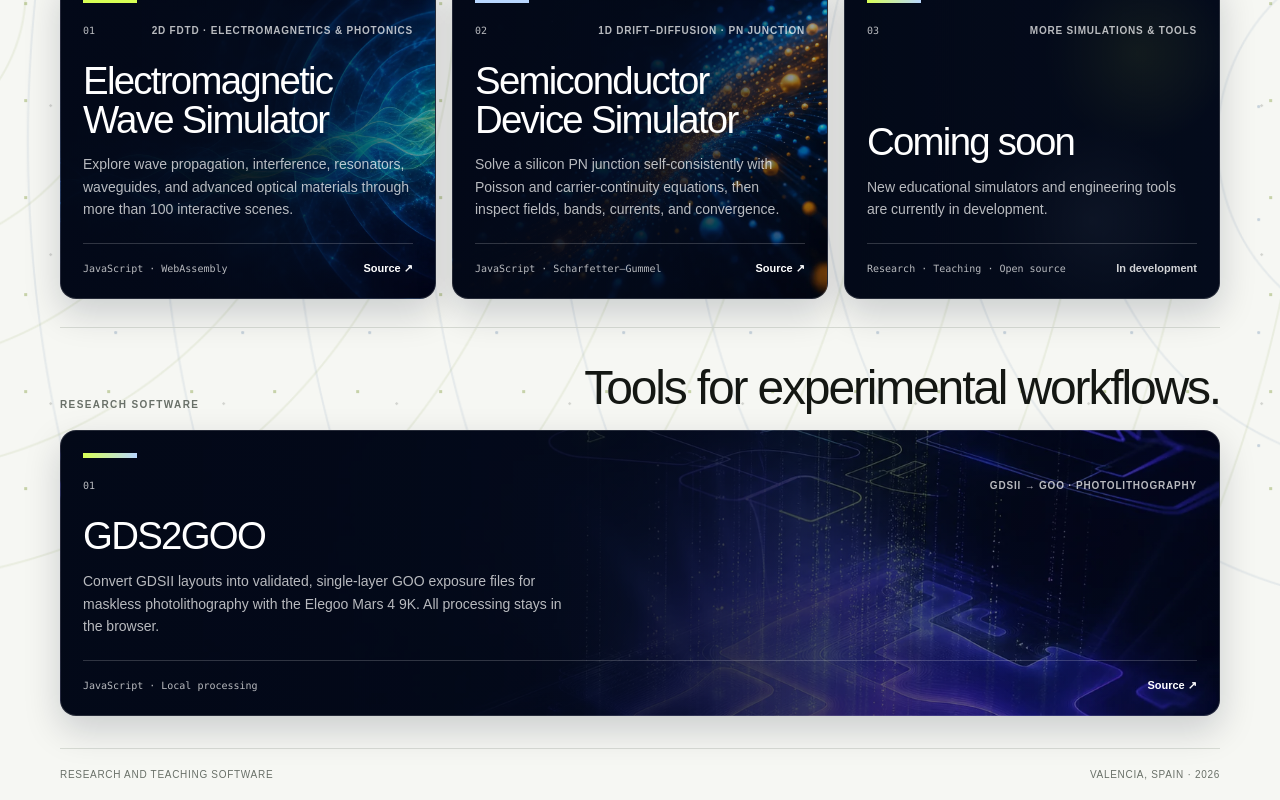
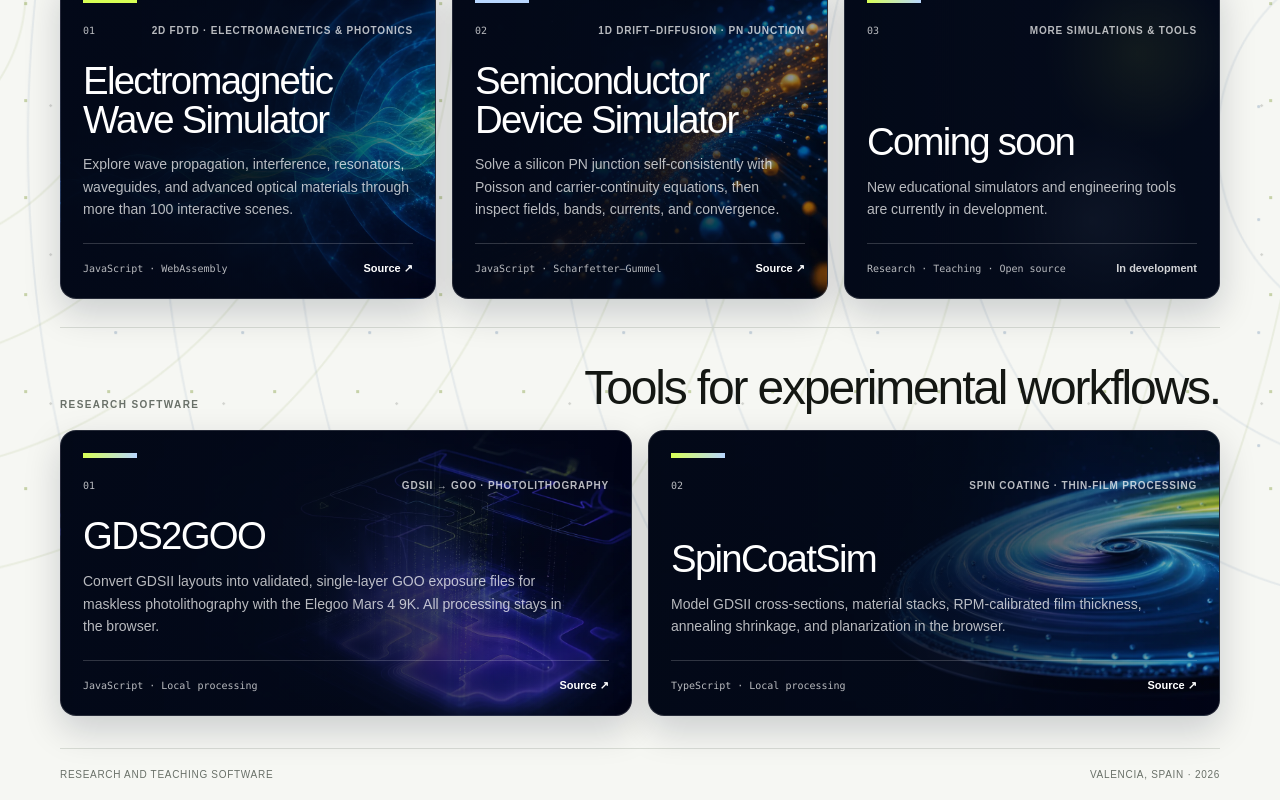
Before and after one commit to jorpago2/jorpago2.github.io, a Next.js app: page / in a window 1280 px wide. Shown: the part 351-1151 px from the top of the page. Built offline with nearby package versions, Linux system fonts and the light colour scheme.

Commit message:
add SpinCoatSim research card

```diff
--- a/app/globals.css
+++ b/app/globals.css
@@ -353,11 +353,26 @@ h2 {
   font-size: clamp(32px, 4vw, 48px);
 }
 
+.research-list {
+  display: grid;
+  grid-template-columns: repeat(2, minmax(0, 1fr));
+  gap: 16px;
+}
+
 .simulator.research-tool {
   min-height: 260px;
+}
+
+.simulator.gds2goo {
   background-image:
     linear-gradient(90deg, rgba(3, 9, 24, 0.98), rgba(3, 9, 24, 0.84) 52%, rgba(3, 9, 24, 0.28)),
     url("/gds2goo-background.webp");
+}
+
+.simulator.spincoat {
+  background-image:
+    linear-gradient(90deg, rgba(3, 9, 24, 0.98), rgba(3, 9, 24, 0.84) 52%, rgba(3, 9, 24, 0.24)),
+    url("/spincoatsim-background.webp");
 }
 
 .research-tool::before {
@@ -486,6 +501,10 @@ footer {
 
 @media (max-width: 820px) {
   .simulator-list {
+    grid-template-columns: 1fr;
+  }
+
+  .research-list {
     grid-template-columns: 1fr;
   }
 
--- a/app/page.tsx
+++ b/app/page.tsx
@@ -115,7 +115,8 @@ export default function Home() {
           <h2 id="research-tools-title">Tools for experimental workflows.</h2>
         </div>
 
-        <article className="simulator research-tool">
+        <div className="research-list">
+          <article className="simulator research-tool gds2goo">
             <a
               className="simulator-link"
               href="https://jorpago2.github.io/gds2goo/"
@@ -147,6 +148,39 @@ export default function Home() {
               </a>
             </div>
           </article>
+
+          <article className="simulator research-tool spincoat">
+            <a
+              className="simulator-link"
+              href="https://jorpago2.github.io/spincoatsim/"
+              target="_blank"
+              rel="noopener noreferrer"
+              aria-label="Open SpinCoatSim in a new tab"
+            />
+            <div className="simulator-heading">
+              <span className="number">02</span>
+              <span className="field">Spin coating · Thin-film processing</span>
+            </div>
+            <div className="simulator-copy">
+              <h2>SpinCoatSim</h2>
+              <p>
+                Model GDSII cross-sections, material stacks, RPM-calibrated film
+                thickness, annealing shrinkage, and planarization in the browser.
+              </p>
+            </div>
+            <div className="simulator-footer">
+              <span className="detail">TypeScript · Local processing</span>
+              <a
+                className="source-link"
+                href="https://github.com/jorpago2/spincoatsim"
+                target="_blank"
+                rel="noopener noreferrer"
+              >
+                Source <span aria-hidden="true">↗</span>
+              </a>
+            </div>
+          </article>
+        </div>
       </section>
 
       <footer>
```
Also changed, not shown: public/spincoatsim-background.webp (added), 1 other file (tests, documents, lock files or other folders). Lines whose indentation alone changed are shown as unchanged.
